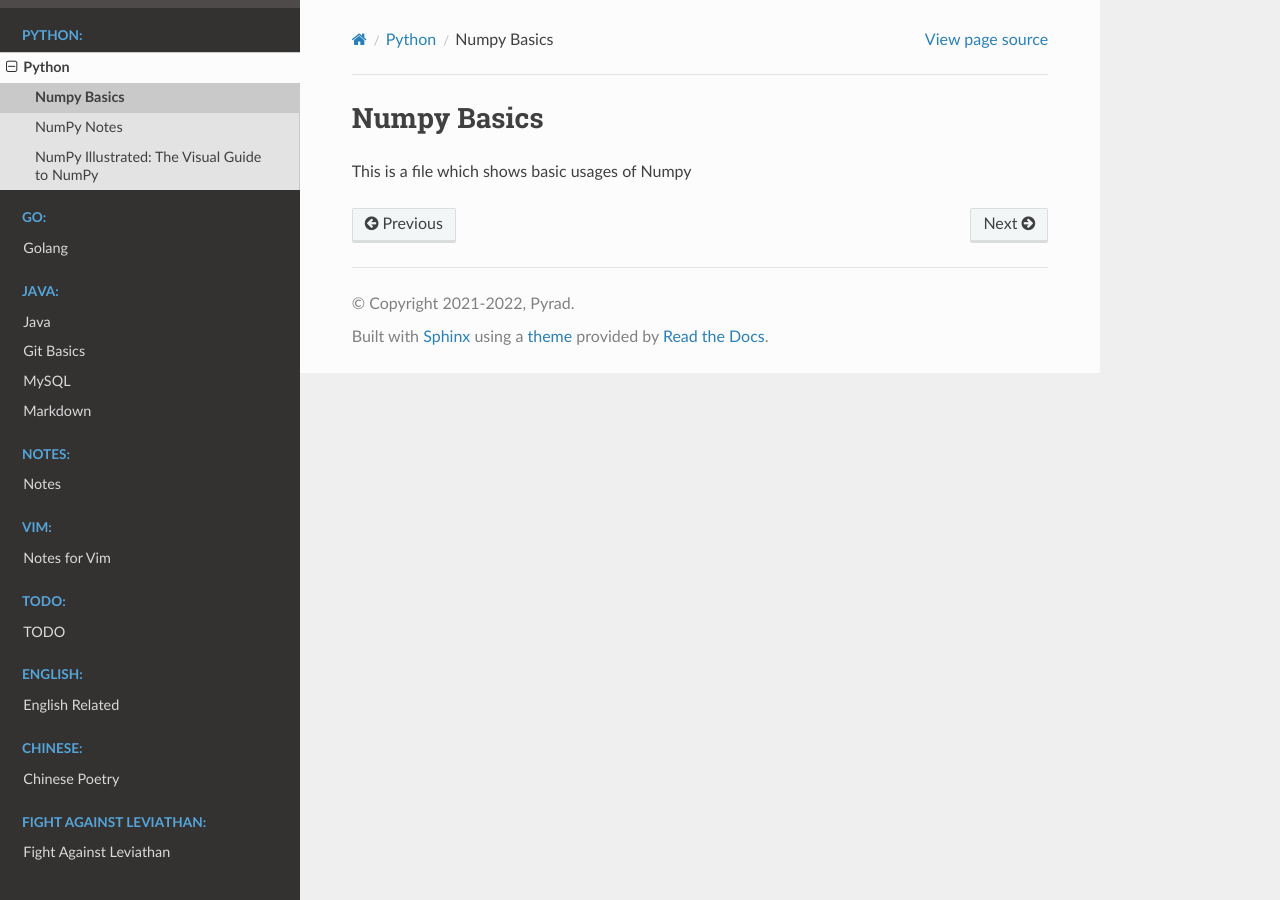
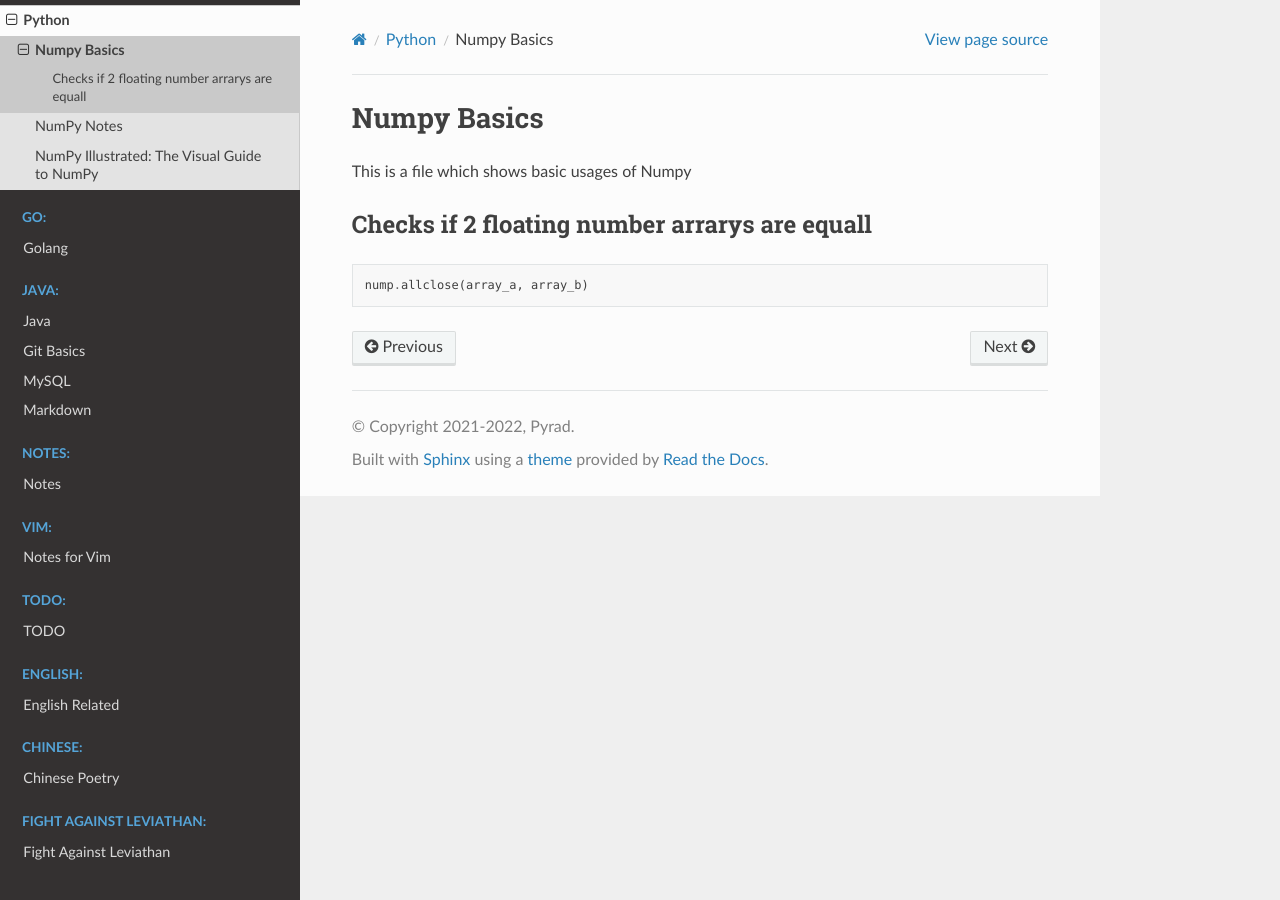
Before and after one commit to Pyrad/pyradnotes, a Sphinx documentation site: the page built from source/Python/numpybasics.md, in a window 1280 px wide. Built offline with Sphinx 7.4.7 and the Read the Docs theme 2.0.0, drawn with Linux system fonts in a browser that asks for light colours.

Commit message:
Numpy Compare 2 floating point array

````diff
--- a/source/Python/numpybasics.md
+++ b/source/Python/numpybasics.md
@@ -1,2 +1,9 @@
 # Numpy Basics
+
 This is a file which shows basic usages of Numpy
+
+## Checks if 2 floating number arrarys are equall
+
+```python
+nump.allclose(array_a, array_b)
+```
````
